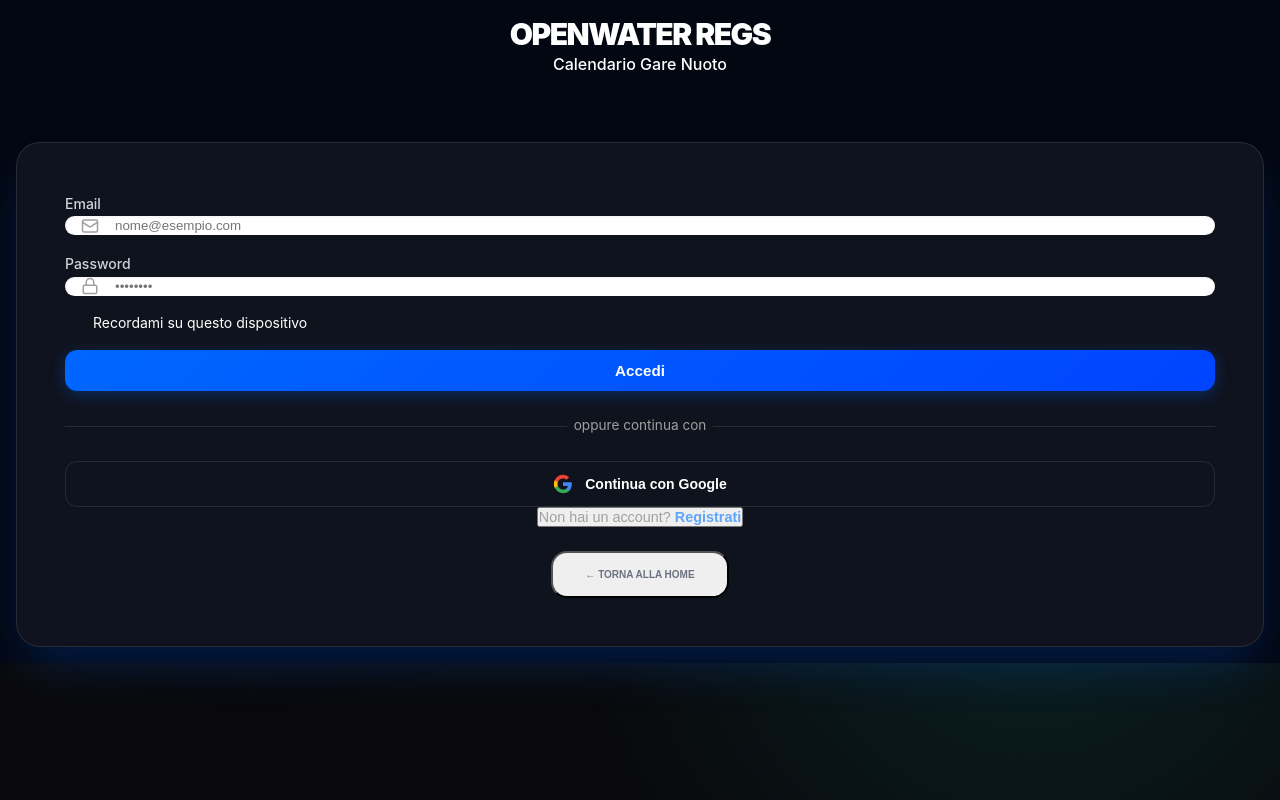
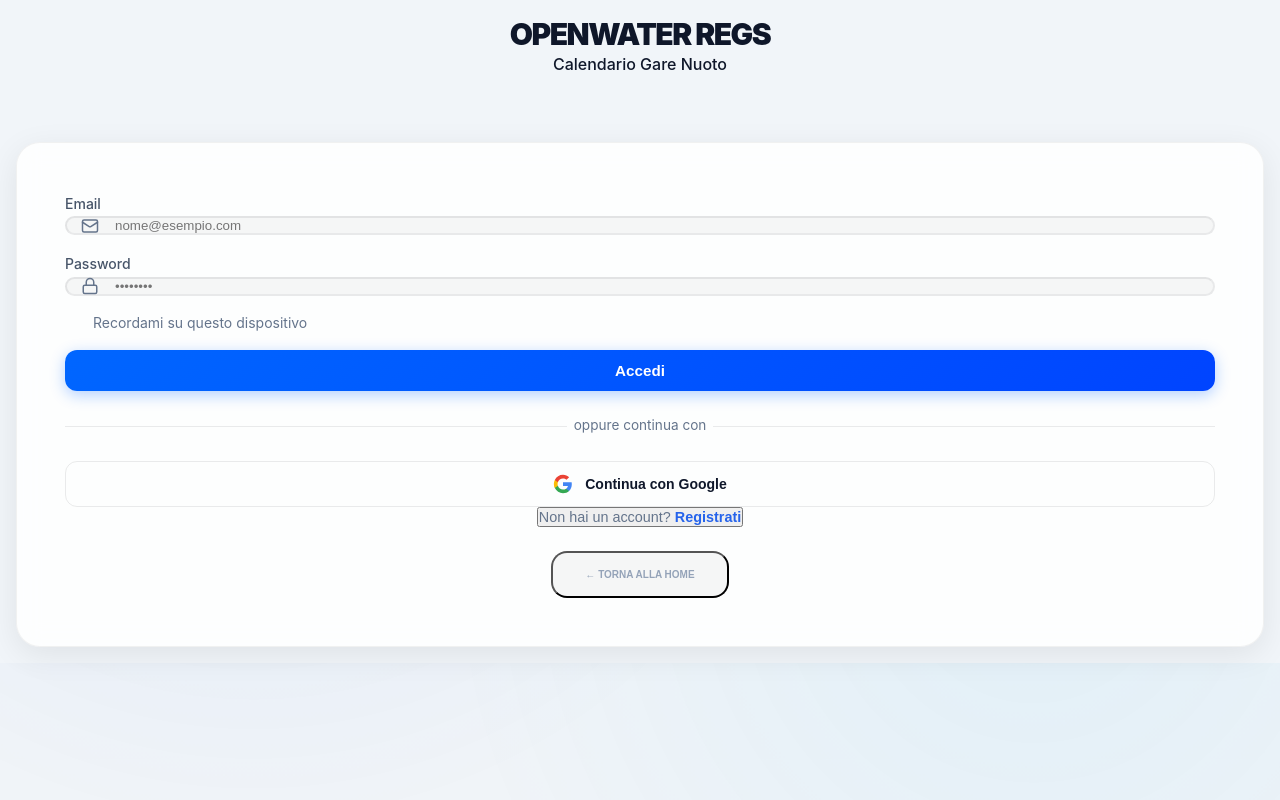
Before and after one commit to PZero/PeakMooring, a React (Vite) app: page / in a window 1280 px wide. Both pictures are taken after a click on the button "Entra nel Calendario". Built offline with nearby package versions, Linux system fonts and the light colour scheme; no server answers.

Commit message:
UI Light Theme: switch to light palette across index.css and fix deadline color in EventsCalendar

```diff
--- a/src/components/EventsCalendar.tsx
+++ b/src/components/EventsCalendar.tsx
@@ -152,7 +152,7 @@ export default function EventsCalendar({ onNavigateToAdmin }: { onNavigateToAdmi
     if (diffDays < 0) return 'text-gray-500 line-through';
     if (diffDays <= 10) return 'bg-red-500 animate-pulse text-white font-bold px-2 py-1 rounded';
     if (diffDays <= 20) return 'bg-yellow-500 text-gray-900 font-bold px-2 py-1 rounded';
-    return 'text-gray-300';
+    return 'text-slate-600 font-semibold';
   };
 
   const activeEvents = events.filter(e => e.status !== 'cancelled');
--- a/src/index.css
+++ b/src/index.css
@@ -1,12 +1,12 @@
 :root {
   --primary: #0066ff;
   --primary-hover: #0052cc;
-  --bg-dark: #0a0a0c;
-  --card-bg: rgba(255, 255, 255, 0.05);
-  --glass-border: rgba(255, 255, 255, 0.1);
-  --text-main: #ffffff;
-  --text-muted: #a0a0a0;
-  --accent: #00f2fe;
+  --bg-dark: #f0f4f8;
+  --card-bg: rgba(255, 255, 255, 0.80);
+  --glass-border: rgba(0, 0, 0, 0.08);
+  --text-main: #0f172a;
+  --text-muted: #64748b;
+  --accent: #0066ff;
 }
 
 * {
@@ -30,8 +30,8 @@ body {
   width: 100%;
   height: 100%;
   z-index: -1;
-  background: radial-gradient(circle at 20% 30%, rgba(0, 102, 255, 0.15) 0%, transparent 40%),
-              radial-gradient(circle at 80% 70%, rgba(0, 242, 254, 0.1) 0%, transparent 40%);
+  background: radial-gradient(circle at 20% 30%, rgba(0, 102, 255, 0.08) 0%, transparent 50%),
+              radial-gradient(circle at 80% 70%, rgba(0, 180, 254, 0.06) 0%, transparent 50%);
   animation: float 20s ease-in-out infinite;
 }
 
@@ -88,12 +88,12 @@ body {
 .btn-outline {
   background: transparent;
   border: 1px solid var(--glass-border);
-  color: white;
+  color: var(--text-main);
 }
 
 .btn-outline:hover {
-  background: var(--card-bg);
-  border-color: rgba(255, 255, 255, 0.3);
+  background: rgba(0, 0, 0, 0.04);
+  border-color: rgba(0, 0, 0, 0.2);
 }
 
 .hero {
@@ -123,13 +123,14 @@ body {
 }
 
 .glass-card {
-  background: var(--card-bg);
+  background: rgba(255, 255, 255, 0.85);
   backdrop-filter: blur(12px);
   -webkit-backdrop-filter: blur(12px);
-  border: 1px solid var(--glass-border);
+  border: 1px solid rgba(0, 0, 0, 0.08);
   border-radius: 24px;
   padding: 3rem;
   margin-top: 4rem;
+  box-shadow: 0 4px 24px rgba(0,0,0,0.07);
 }
 
 .features {
@@ -182,17 +183,21 @@ body {
 .h-10 { height: 2.5rem; }
 .rounded-full { border-radius: 9999px; }
 .bg-blue-600 { background-color: #2563eb; }
-.text-blue-400 { color: #60a5fa; }
-.text-blue-500 { color: #3b82f6; }
-.text-gray-300 { color: #d1d5db; }
-.text-gray-500 { color: #6b7280; }
+.text-blue-400 { color: #2563eb; }
+.text-blue-500 { color: #1d4ed8; }
+.text-gray-300 { color: #475569; }
+.text-gray-400 { color: #64748b; }
+.text-gray-500 { color: #94a3b8; }
+.text-white { color: #0f172a; }
 .border-t { border-top-width: 1px; }
 .border-b { border-bottom-width: 1px; }
 .border-l-4 { border-left-width: 4px; }
-.border-white\/10 { border-color: rgba(255, 255, 255, 0.1); }
+.border-white\/10 { border-color: rgba(0, 0, 0, 0.08); }
+.border-white\/5 { border-color: rgba(0, 0, 0, 0.05); }
 .border-blue-500 { border-color: #3b82f6; }
 .divide-y > * + * { border-top-width: 1px; }
-.divide-white\/5 > * + * { border-color: rgba(255, 255, 255, 0.05); }
+.divide-white\/5 > * + * { border-color: rgba(0, 0, 0, 0.05); }
+.divide-white\/10 > * + * { border-color: rgba(0, 0, 0, 0.08); }
 .w-5 { width: 1.25rem; }
 .h-5 { height: 1.25rem; }
 .w-12 { width: 3rem; }
@@ -234,9 +239,12 @@ body {
 .fixed { position: fixed; }
 .inset-0 { top: 0; right: 0; bottom: 0; left: 0; }
 .backdrop-blur-sm { backdrop-filter: blur(4px); }
+.backdrop-blur-xl { backdrop-filter: blur(20px); -webkit-backdrop-filter: blur(20px); }
 .backdrop-blur-md { backdrop-filter: blur(12px); }
-.bg-black\/80 { background-color: rgba(0, 0, 0, 0.8); }
-.bg-black\/90 { background-color: rgba(0, 0, 0, 0.9); }
+.bg-black\/80 { background-color: rgba(0, 0, 0, 0.75); }
+.bg-black\/90 { background-color: rgba(0, 0, 0, 0.85); }
+.bg-white\/5 { background-color: rgba(0, 0, 0, 0.03); }
+.bg-white\/10 { background-color: rgba(0, 0, 0, 0.05); }
 .h-full { height: 100%; }
 .flex-shrink-0 { flex-shrink: 0; }
 .object-cover { object-position: center; object-fit: cover; }
@@ -327,9 +335,10 @@ body {
   }
 }
 
-/* Admin Utilities */
-.bg-gray-950 { background-color: #030712; }
-.bg-gray-900 { background-color: #111827; }
+/* Admin Utilities – Light Theme */
+.bg-gray-950 { background-color: #f1f5f9; }
+.bg-gray-900 { background-color: #ffffff; }
+.bg-gray-900\/95 { background-color: rgba(255, 255, 255, 0.95); }
 .border-r { border-right-width: 1px; }
 .w-64 { width: 16rem; }
 .p-10 { padding: 2.5rem; }
@@ -419,17 +428,17 @@ body {
 }
 
 .custom-scrollbar::-webkit-scrollbar-track {
-  background: rgba(255, 255, 255, 0.02);
+  background: rgba(0, 0, 0, 0.04);
   border-radius: 4px;
 }
 
 .custom-scrollbar::-webkit-scrollbar-thumb {
-  background: rgba(255, 255, 255, 0.1);
+  background: rgba(0, 0, 0, 0.15);
   border-radius: 4px;
 }
 
 .custom-scrollbar::-webkit-scrollbar-thumb:hover {
-  background: rgba(255, 255, 255, 0.2);
+  background: rgba(0, 0, 0, 0.25);
 }
 
 /* Fullscreen Landscape Helpers */
@@ -447,6 +456,7 @@ body {
   background: var(--bg-dark) !important;
   display: flex !important;
   flex-direction: column !important;
+  box-shadow: none !important;
 }
 
 .fullscreen-landscape .overflow-x-auto {
@@ -459,3 +469,17 @@ body {
 .table-nowrap td {
   white-space: nowrap;
 }
+
+/* Header / Footer bar overrides for light theme */
+.bg-gray-900\/95,
+[class*="bg-gray-900"] {
+  background-color: rgba(255, 255, 255, 0.95);
+}
+
+/* Shadow for fixed bars */
+.shadow-\[0_-10px_30px_rgba\(0\,0\,0\,0\.8\)\] {
+  box-shadow: 0 -4px 20px rgba(0, 0, 0, 0.08);
+}
+.shadow-2xl {
+  box-shadow: 0 8px 32px rgba(0, 0, 0, 0.08);
+}
```
